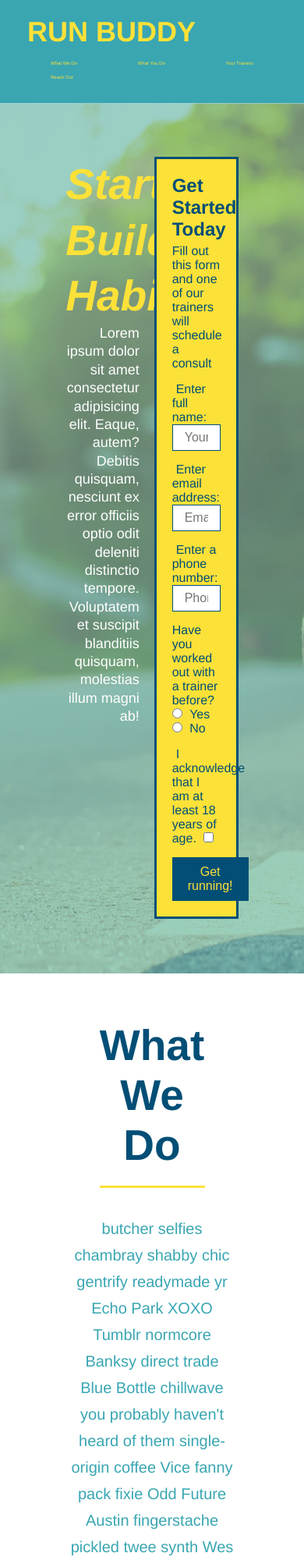
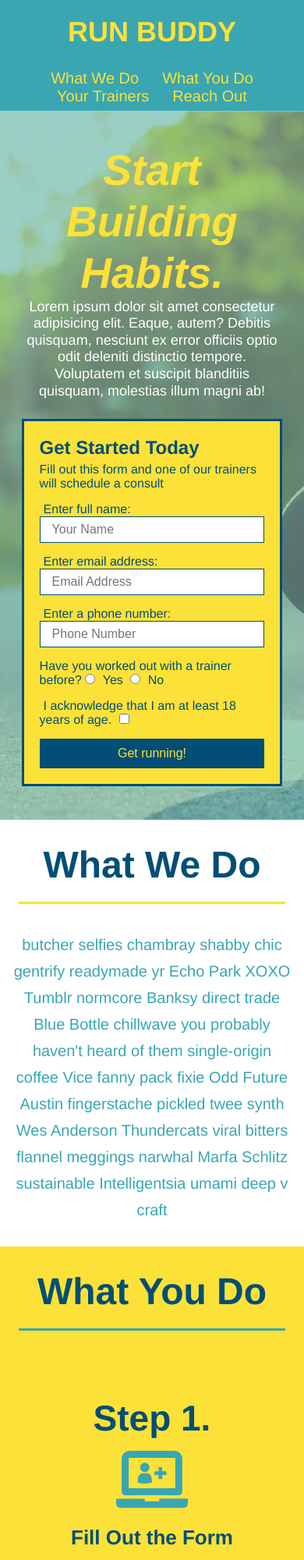
Before and after one commit to Jaydon-Goodrich/run-buddy, a plain HTML site: page index.html in a window 390 px wide. Shown: the top 2000 px of the page at 78% size. Drawn offline with Linux system fonts and the light colour scheme.

Commit message:
added media queries to the site

```diff
--- a/assets/css/style.css
+++ b/assets/css/style.css
@@ -43,7 +43,7 @@ header nav ul {
 }
 /* Style for the a tags on the list items in the header*/
 header nav ul li a {
-    margin: 0 30px;
+    padding: 10px 15px;
     font-weight: lighter;
     font-size: 1.55vw;
 }
@@ -79,6 +79,7 @@ section {
     display: flex;
     justify-content: center;
     flex-wrap: wrap;
+    align-items: flex-start;
 }
 .hero-cta {
     width: 35%;
@@ -86,7 +87,7 @@ section {
     margin: 3.5%;
     color: #fff;
     font-size: 18px;
-    line-height: 1.3;
+    line-height: 1.2;
 }
 .hero-cta h2 {
     font-style: italic;
@@ -141,7 +142,7 @@ section {
     background: #fce138;
 }
 .section-title {
-    font-size: 55px;
+    font-size: 48px;
     color: #024e76;
     border-bottom: 3px solid;
     padding-bottom: 20px;
@@ -289,3 +290,90 @@ section {
     padding: 15px 0;
     font-size: 16px;
 }
+
+/* Start of media queries */
+@media screen and (max-width: 980px) {
+    header {
+        padding-bottom: 0;
+        justify-content: center;
+    }
+    header h1 {
+        width: 100%;
+        text-align: center;
+    }
+    header nav ul {
+        margin-top: 20px;
+        width: 100%;
+        justify-content: center;
+    }
+    header nav ul li a {
+        font-size: 20px;
+    }
+    footer h2, footer div {
+        text-align: center;
+        width: 100%;
+    }
+    .hero-cta, .hero-form {
+        width: 100%;
+    }
+    .hero-cta {
+        text-align: center;
+    }
+    .section-title {
+        width: 80%;
+    }
+    .trainer {
+        flex: 0 70%;
+    }
+    .contact-info iframe {
+        flex: 1 100%;
+    }
+}
+
+@media screen and (max-width: 768px) {
+   section {
+       padding: 30px 15px;
+   }
+   .step h3 {
+       flex: 1 100%;
+       text-align: center;
+   }
+   .step-info {
+       flex: 2 100%;
+       text-align: center;
+       justify-content: center;
+   }
+   .step-img {
+       flex: 0 32%;
+       margin-right: 0;
+       margin-top: 15px;
+       margin-bottom: 15px;
+   }
+   .step-text {
+       flex: 100%;
+   }
+}
+
+@media screen and (max-width: 575px) {
+    .hero-form button {
+        width: 100%;
+    }
+    .section-title {
+        width: 95%;
+    }
+    .intro p {
+        width: 100%;
+    }
+    .trainer {
+        flex: 0 100%;
+    }
+    .contact-info {
+        text-align: center;
+    }
+    .contatct-info > * {
+        flex: 0 100%;
+    }
+    .contact-form {
+        order: 3;
+    }
+}
--- a/index.html
+++ b/index.html
@@ -2,6 +2,7 @@
 <html lang="en">
     <head>
         <meta charset="UTF-8" />
+        <meta name="viewport" content="width=device-width, initial-scale=1.0" />
         <title>Run Buddy</title>
         <link rel="stylesheet" href="./assets/css/style.css"/>
     </head>
```
